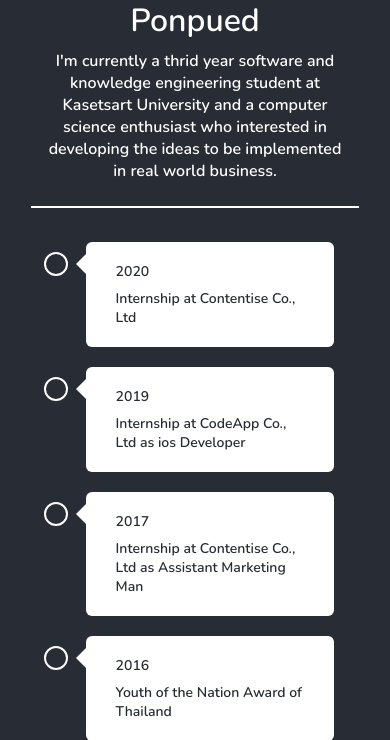
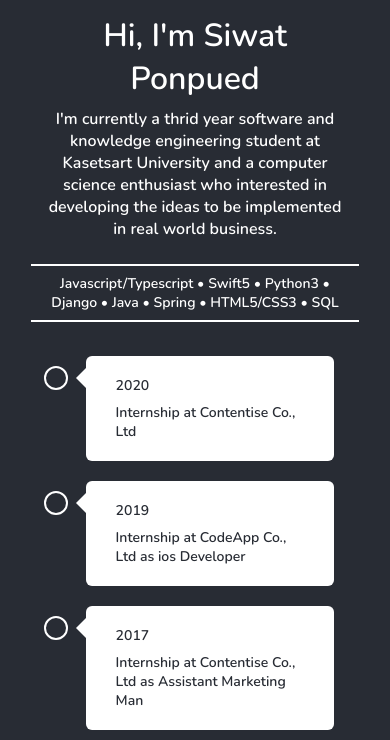
Before and after one commit to KornSiwat/portfolio, a Django app: page / in a window 390 px wide. Shown: the part 354-1094 px from the top of the page. Run offline with Django 3.2, Linux system fonts and the light colour scheme.

Commit message:
implemented skill template

```diff
--- a/config/settings.py
+++ b/config/settings.py
@@ -25,7 +25,7 @@
 # SECURITY WARNING: don't run with debug turned on in production!
 DEBUG = True
 
-ALLOWED_HOSTS = []
+ALLOWED_HOSTS = ['KornSiwat.pythonanywhere.com', '127.0.0.1']
 
 
 # Application definition
@@ -119,6 +119,7 @@
 # https://docs.djangoproject.com/en/3.1/howto/static-files/
 
 STATIC_URL = '/static/'
+STATIC_ROOT = Path.joinpath(BASE_DIR, '/static/')
 STATICFILES_DIRS = [
     BASE_DIR / "static",
 ]
--- /dev/null
+++ b/portfolioApp/static/portfolioApp/css/skill.css
@@ -0,0 +1,40 @@
+.skill-container {
+  text-align: center;
+  margin: 0 20%;
+  padding: 16px 5%;
+  border-bottom: 6px solid white;
+}
+
+.skill-container > p {
+  font-size: 18px;
+}
+
+@media (max-width: 1600px) {
+  .skill-container {
+    margin: 0 8%;
+    padding: 16px 5%;
+    border-bottom: 4px solid white;
+  }
+}
+
+@media (max-width: 750px) {
+  .skill-container {
+    padding: 16px 4%;
+    border-bottom: 2px solid white;
+  }
+
+  .skill-container > p {
+    font-size: 16px;
+  }
+}
+
+@media (max-width: 450px) {
+  .skill-container {
+    padding: 8px 4%;
+    border-bottom: 2px solid white;
+  }
+
+  .skill-container > p {
+    font-size: 14px;
+  }
+}
--- /dev/null
+++ b/portfolioApp/templates/portfolioApp/includes/skill.html
@@ -0,0 +1,10 @@
+{% load static %}
+
+<link rel="stylesheet" href="{% static 'portfolioApp/css/skill.css' %}" />
+
+<div id="skill" class="skill-container">
+    <p>
+      Javascript/Typescript • Swift5 • Python3 • Django • Java • Spring •
+      HTML5/CSS3 • SQL
+    </p>
+</div>
--- a/portfolioApp/templates/portfolioApp/index.html
+++ b/portfolioApp/templates/portfolioApp/index.html
@@ -7,13 +7,13 @@
 {% load static %}
 
 {% block css %}
-  <link rel="stylesheet" href="{% static 'portfolioApp/css/portfolioApp.css' %}" />
 {% endblock %}
 
 {% block content %}
   {% include 'portfolioApp/includes/navbar.html' %}
   <div class="index-container">
     {% include 'portfolioApp/includes/profile.html' %}
+    {% include 'portfolioApp/includes/skill.html' %}
     {% include 'portfolioApp/includes/achievement.html' %}
     {% include 'portfolioApp/includes/contact.html' %}
   </div>
```
Also changed, not shown: db.sqlite3, portfolioApp/static/portfolioApp/img/siwat.jpg (renamed from portfolioApp/static/portfolioApp/img/siwat.jpeg).
